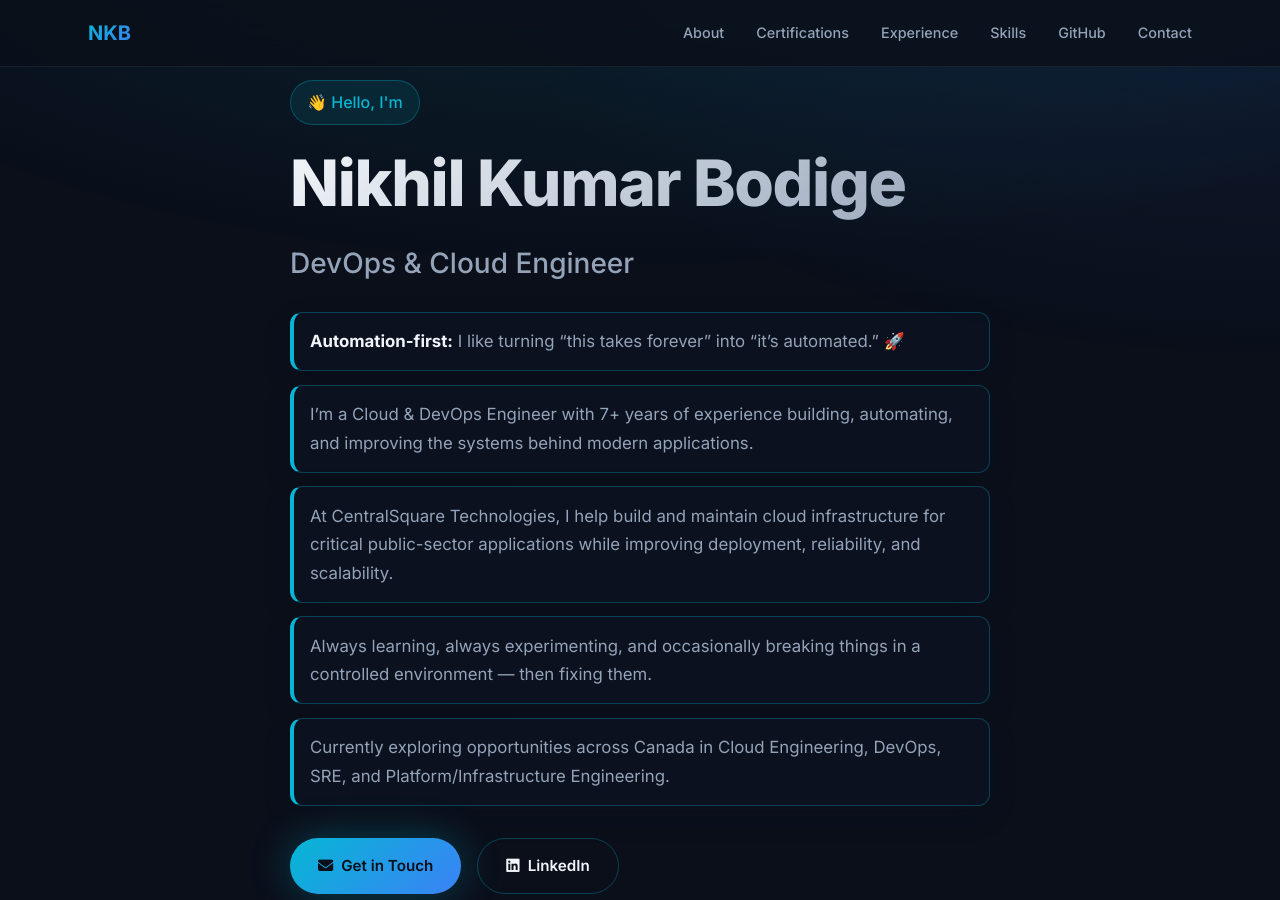
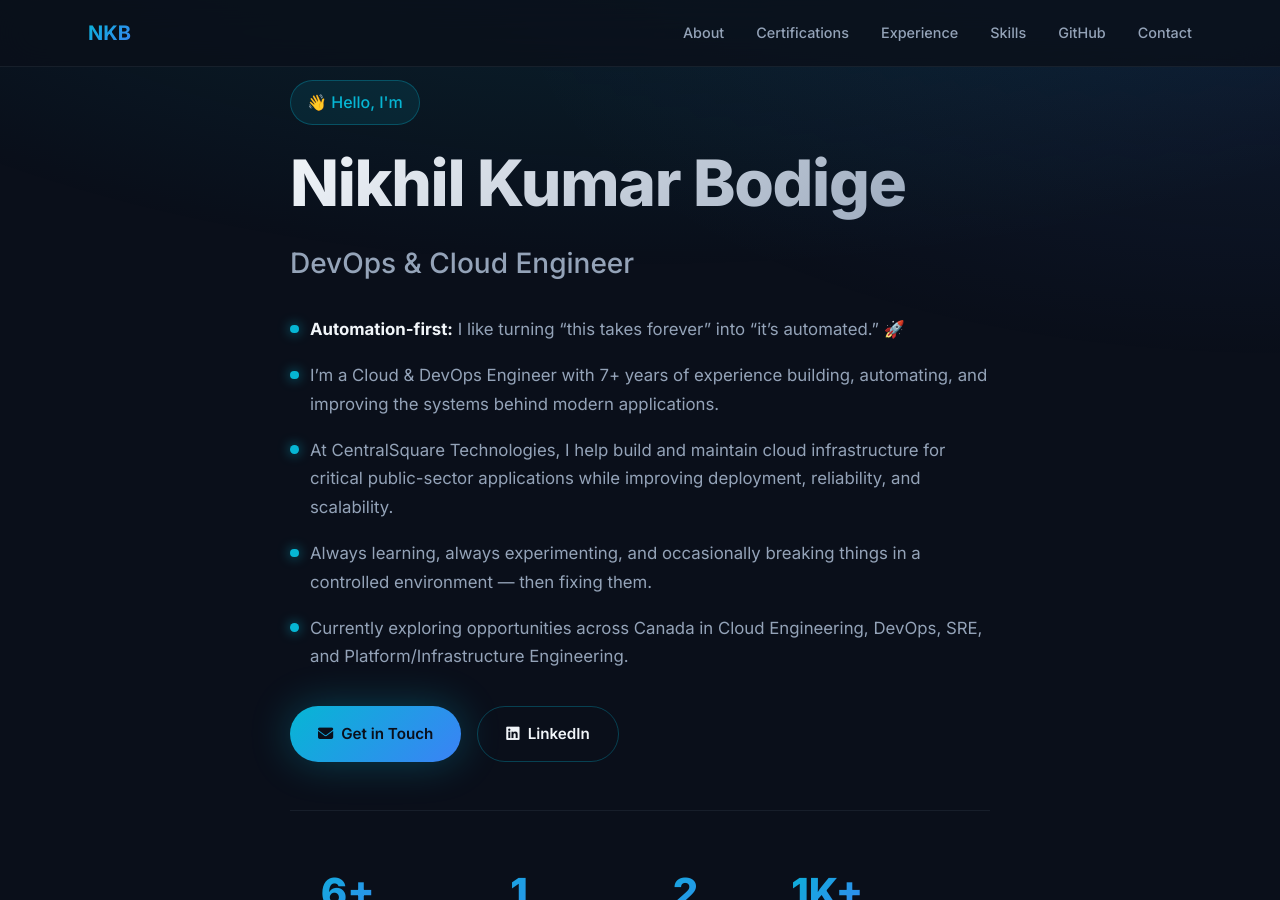
Before and after one commit to bnikkhil14/bnikkhil14.github.io, a Jekyll site: the page built from index.html, in a window 1280 px wide and 900 px high. Built offline with Jekyll 4.4.1, drawn with Linux system fonts in a browser that asks for light colours.

Commit message:
Changes to make hero-description compact highlight bullets instead of boxed cards.

```diff
--- a/assets/css/style.css
+++ b/assets/css/style.css
@@ -275,20 +275,30 @@ section {
 
 .hero-description {
   display: grid;
-  gap: 0.85rem;
+  gap: 0.7rem;
   margin-bottom: 2rem;
 }
 
 .hero-point {
+  position: relative;
   font-size: 1.05rem;
   color: var(--text-secondary);
   line-height: 1.7;
-  padding: 0.9rem 1rem;
-  border: 1px solid var(--border-accent);
-  border-left: 4px solid var(--accent-primary);
-  border-radius: 12px;
-  background: rgba(15, 23, 42, 0.35);
-  box-shadow: 0 10px 30px rgba(15, 23, 42, 0.12);
+  padding-left: 1.25rem;
+  padding-top: 0.2rem;
+  padding-bottom: 0.2rem;
+}
+
+.hero-point::before {
+  content: "";
+  position: absolute;
+  left: 0;
+  top: 0.75em;
+  width: 0.55rem;
+  height: 0.55rem;
+  border-radius: 50%;
+  background: var(--accent-primary);
+  box-shadow: 0 0 12px rgba(6, 182, 212, 0.7);
 }
 
 .hero-point strong {
```
